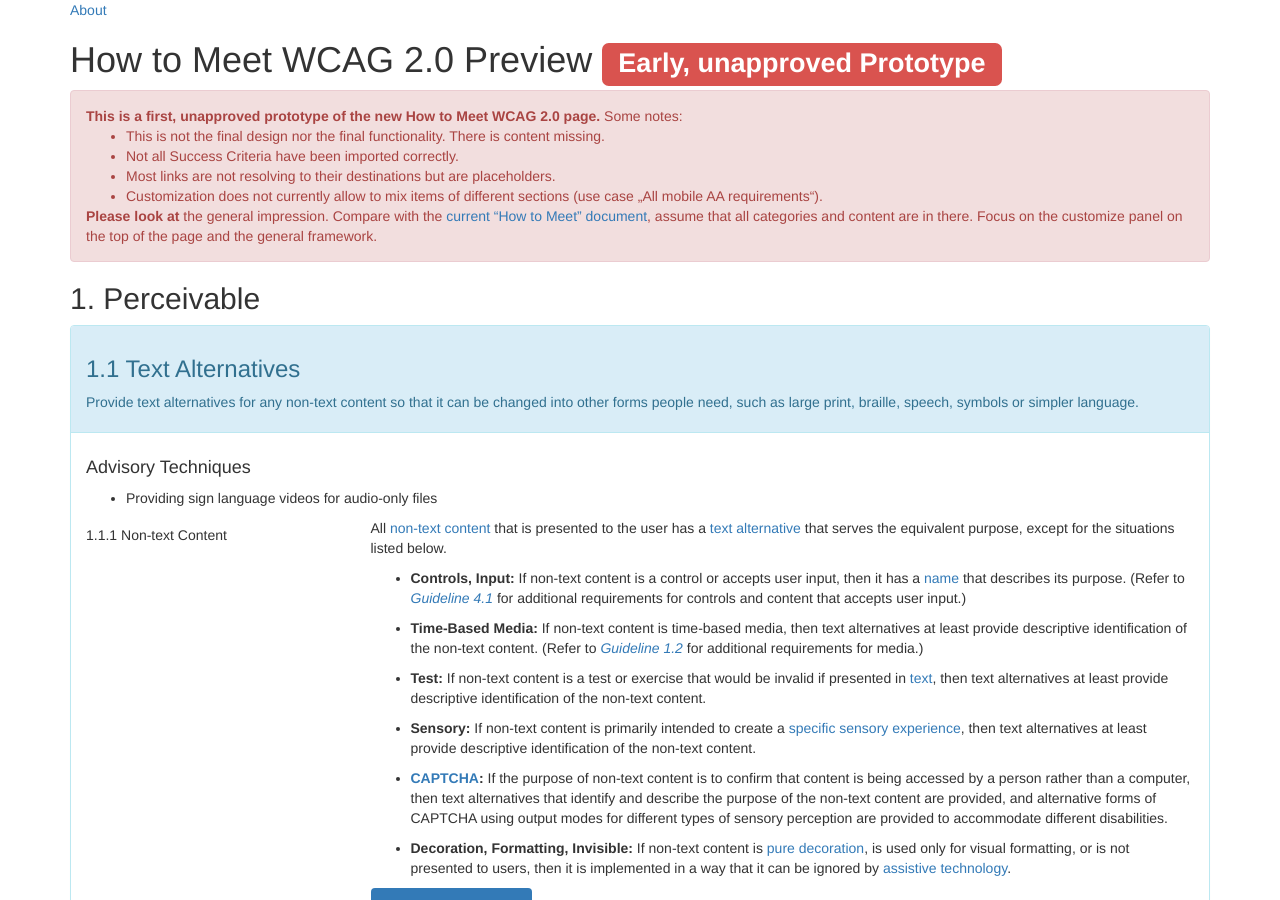
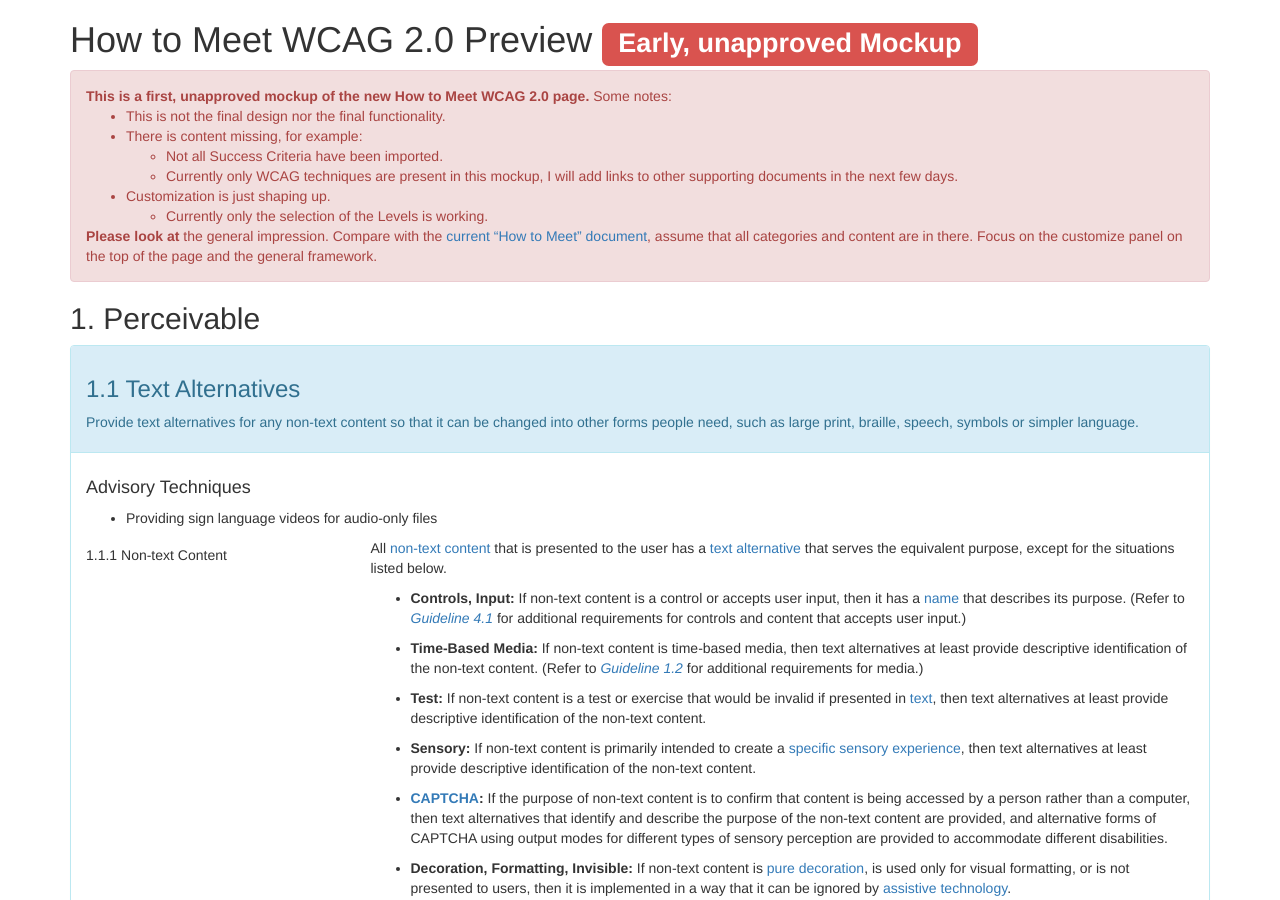
Before and after one commit to w3c/wai-wcag-quickref, a Jekyll site: the page built from index.html, in a window 1280 px wide and 900 px high. Built offline with Jekyll 4.4.1, drawn with Linux system fonts in a browser that asks for light colours.

Commit message:
Update header

```diff
--- a/_includes/header.html
+++ b/_includes/header.html
@@ -1,5 +1,5 @@
 <header>
-
+{% comment %}
     <nav class="site-nav">
       <div class="trigger">
         {% for page in site.pages %}
@@ -9,18 +9,26 @@
         {% endfor %}
       </div>
     </nav>
-
-		<h1>{{site.title}} <span class="label label-danger">Early, unapproved Prototype</span></h1>
+{% endcomment %}
+		<h1>{{site.title}} <span class="label label-danger">Early, unapproved Mockup</span></h1>
 
 	<div class="alert alert-danger" role="alert">
 				<p>
-					<strong>This is a first, unapproved prototype of the new How to Meet WCAG 2.0 page.</strong> Some notes:
+					<strong>This is a first, unapproved mockup of the new How to Meet WCAG 2.0 page.</strong> Some notes:
 				</p>
 				<ul>
-					<li>This is not the final design nor the final functionality. There is content missing.</li>
-					<li>Not all Success Criteria have been imported correctly.</li>
-					<li>Most links are not resolving to their destinations but are placeholders.</li>
-					<li>Customization does not currently allow to mix items of different sections (use case „All mobile AA requirements“).</li>
+					<li>This is not the final design nor the final functionality.</li>
+          <li>There is content missing, for example:
+            <ul>
+              <li>Not all Success Criteria have been imported.</li>
+              <li>Currently only WCAG techniques are present in this mockup, I will add links to other supporting documents in the next few days.</li>
+            </ul>
+          </li>
+					<li>Customization is just shaping up.
+            <ul>
+              <li>Currently only the selection of the Levels is working.</li>
+            </ul>
+          </li>
 				</ul>
 				<p><strong>Please look at</strong> the general impression. Compare with the <a href="http://www.w3.org/WAI/WCAG20/quickref/">current “How to Meet” document</a>, assume that all categories and content are in there. Focus on the customize panel on the top of the page and the general framework.</p>
 			</div>
```
